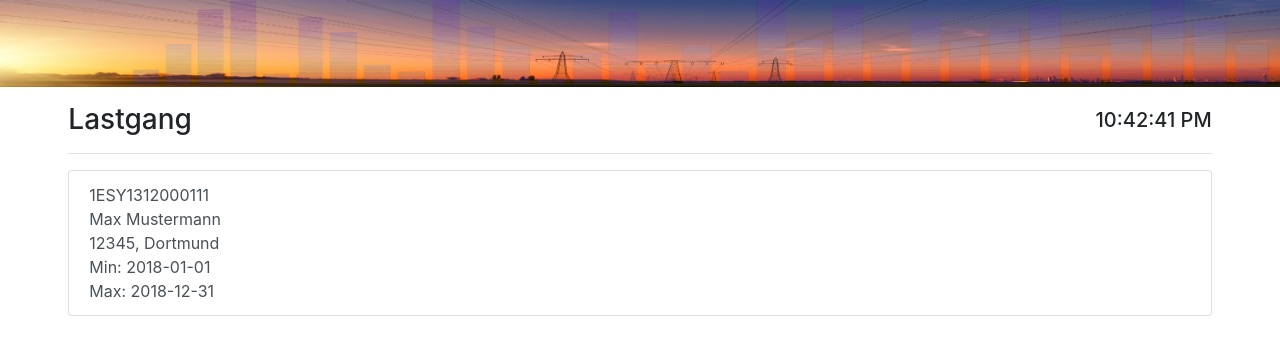
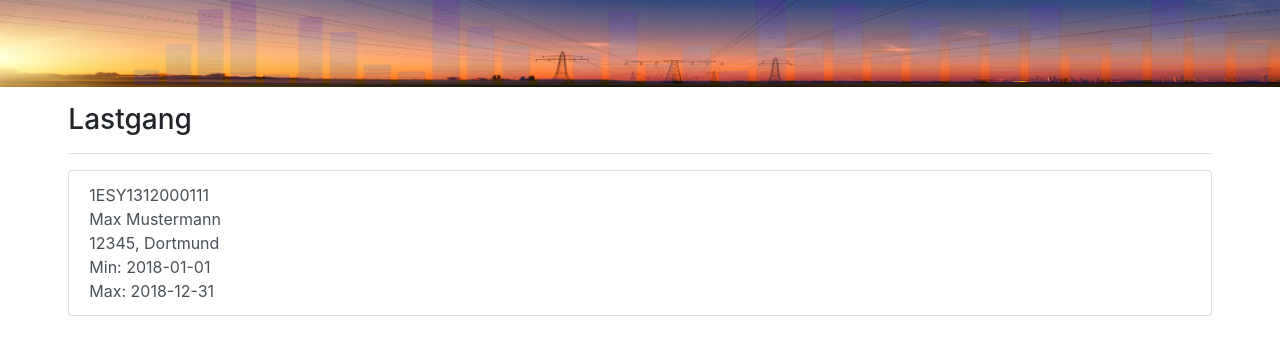
Before and after one commit to rijun/it-projekt, a Flask app: page / in a window 1280 px wide. Shown: the top 355 px of the page. Run offline with Flask 2, Linux system fonts and the light colour scheme; data comes from the database, SQL or seed files in the repository; some libraries are stand-ins or nearby versions.

Commit message:
Remove clock

```diff
--- a/itp/templates/base.html
+++ b/itp/templates/base.html
@@ -66,8 +66,6 @@
               {% include 'dashboard/toolbar.html' %}
             </div>
           </div>
-        {% else %}
-          <span class="h5" id="time"></span>
         {% endif %}
       </div>
       <!-- Error messages -->
```
